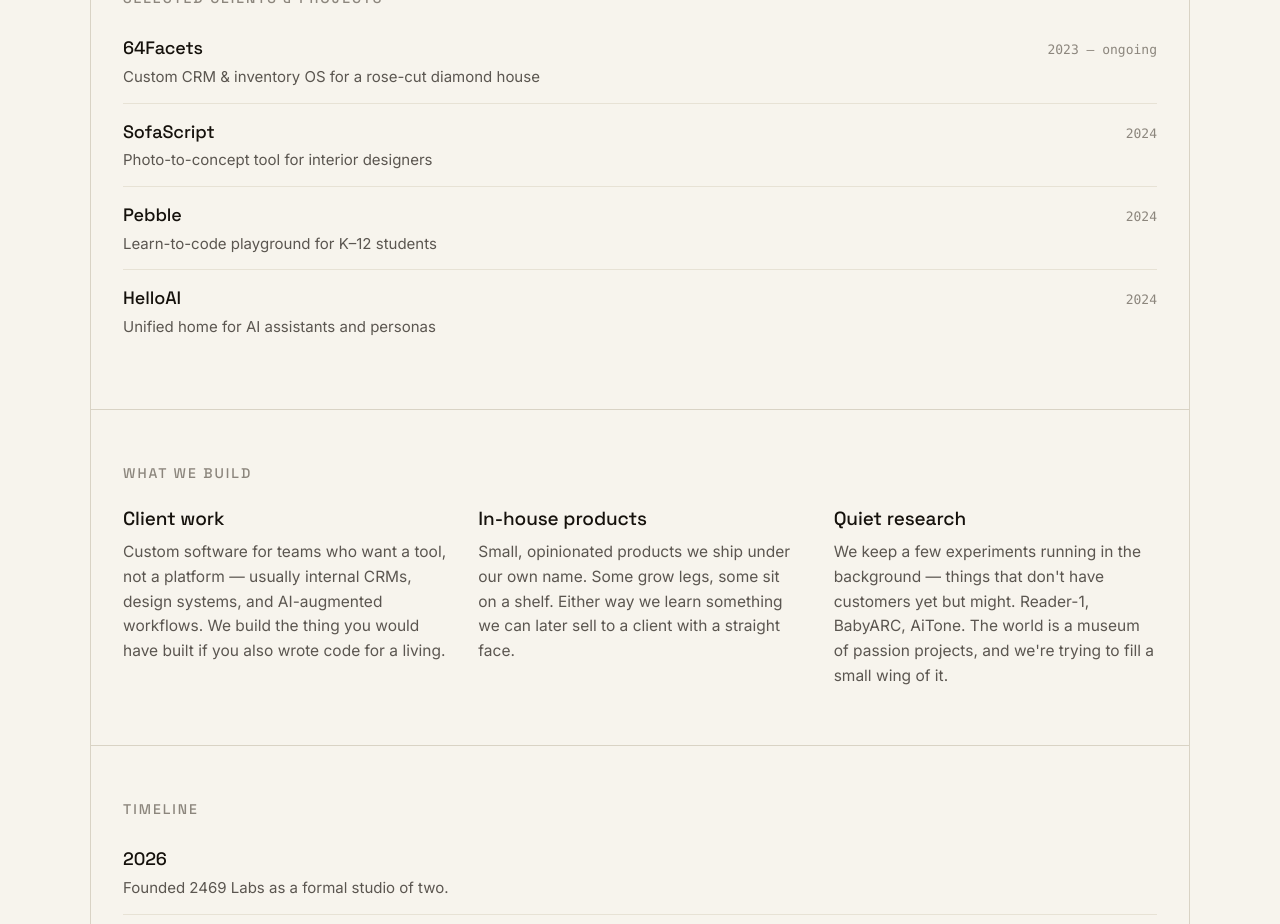
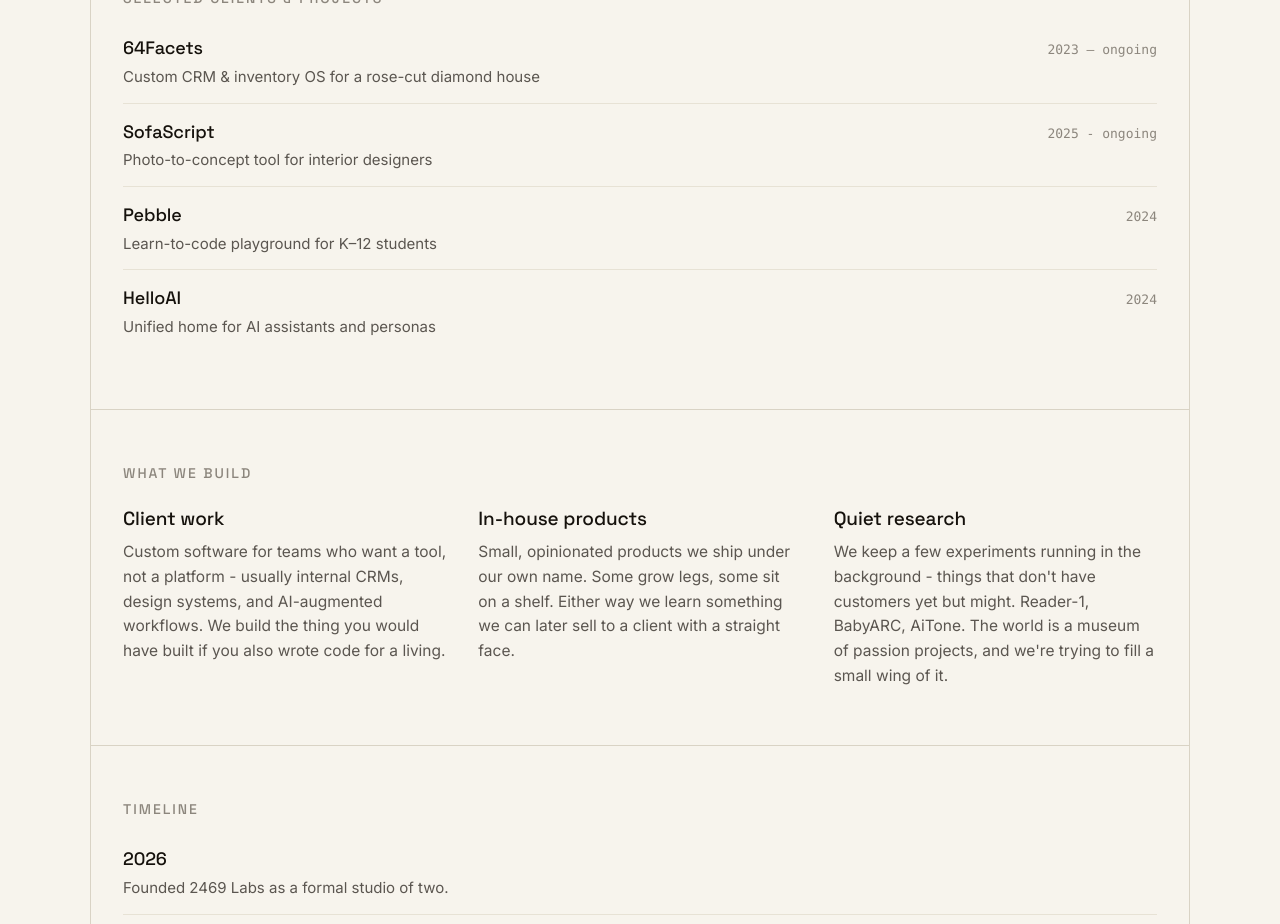
Before and after one commit to Piyush142/labs-portfolio, a React (Vite) app: page /about in a window 1280 px wide. Shown: the part 920-1844 px from the top of the page. Built offline with nearby package versions, Linux system fonts and the light colour scheme.

Commit message:
Update about.ts

```diff
--- a/src/data/about.ts
+++ b/src/data/about.ts
@@ -7,7 +7,7 @@ export const selectedClients: Array<{ name: string; note: string; year: string }
   {
     name: 'SofaScript',
     note: 'Photo-to-concept tool for interior designers',
-    year: '2024',
+    year: '2025 - ongoing',
   },
   {
     name: 'Pebble',
@@ -24,7 +24,7 @@ export const selectedClients: Array<{ name: string; note: string; year: string }
 export const whatWeBuild: Array<{ title: string; body: string }> = [
   {
     title: 'Client work',
-    body: 'Custom software for teams who want a tool, not a platform — usually internal CRMs, design systems, and AI-augmented workflows. We build the thing you would have built if you also wrote code for a living.',
+    body: 'Custom software for teams who want a tool, not a platform - usually internal CRMs, design systems, and AI-augmented workflows. We build the thing you would have built if you also wrote code for a living.',
   },
   {
     title: 'In-house products',
@@ -32,7 +32,7 @@ export const whatWeBuild: Array<{ title: string; body: string }> = [
   },
   {
     title: 'Quiet research',
-    body: "We keep a few experiments running in the background — things that don't have customers yet but might. Reader-1, BabyARC, AiTone. The world is a museum of passion projects, and we're trying to fill a small wing of it.",
+    body: "We keep a few experiments running in the background - things that don't have customers yet but might. Reader-1, BabyARC, AiTone. The world is a museum of passion projects, and we're trying to fill a small wing of it.",
   },
 ]
 
```
